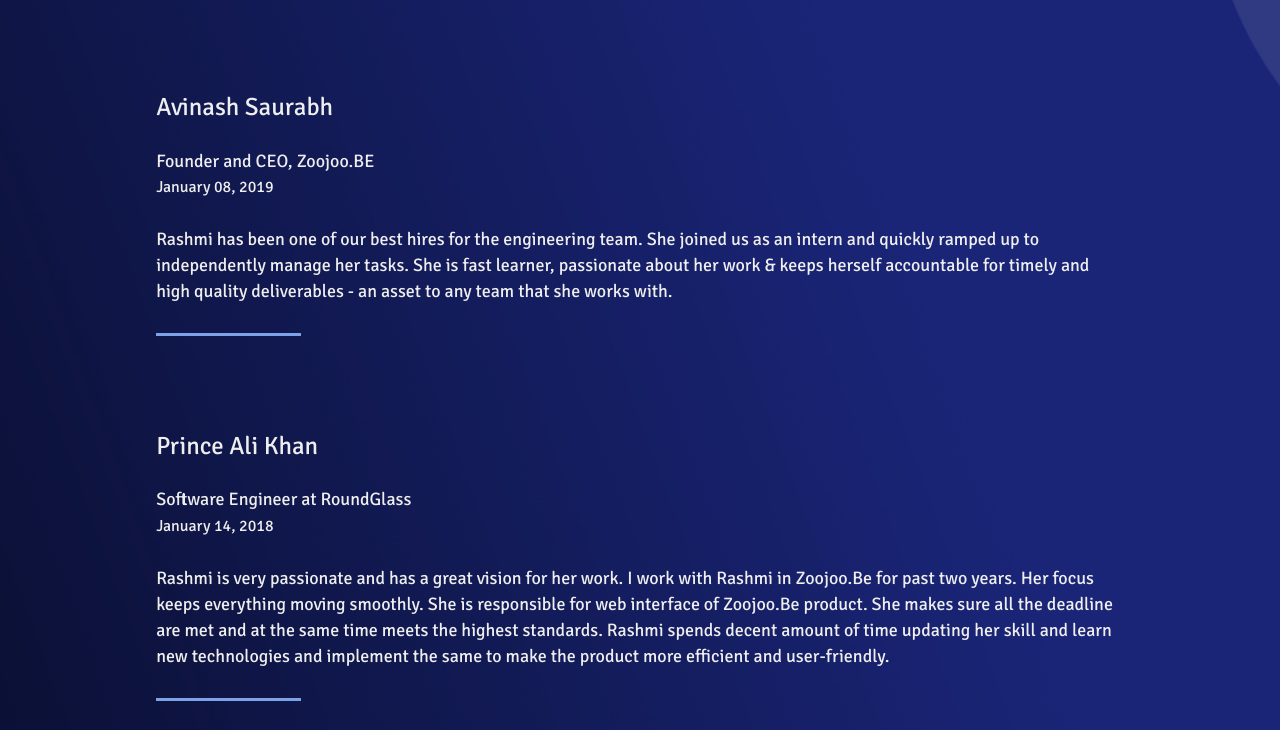
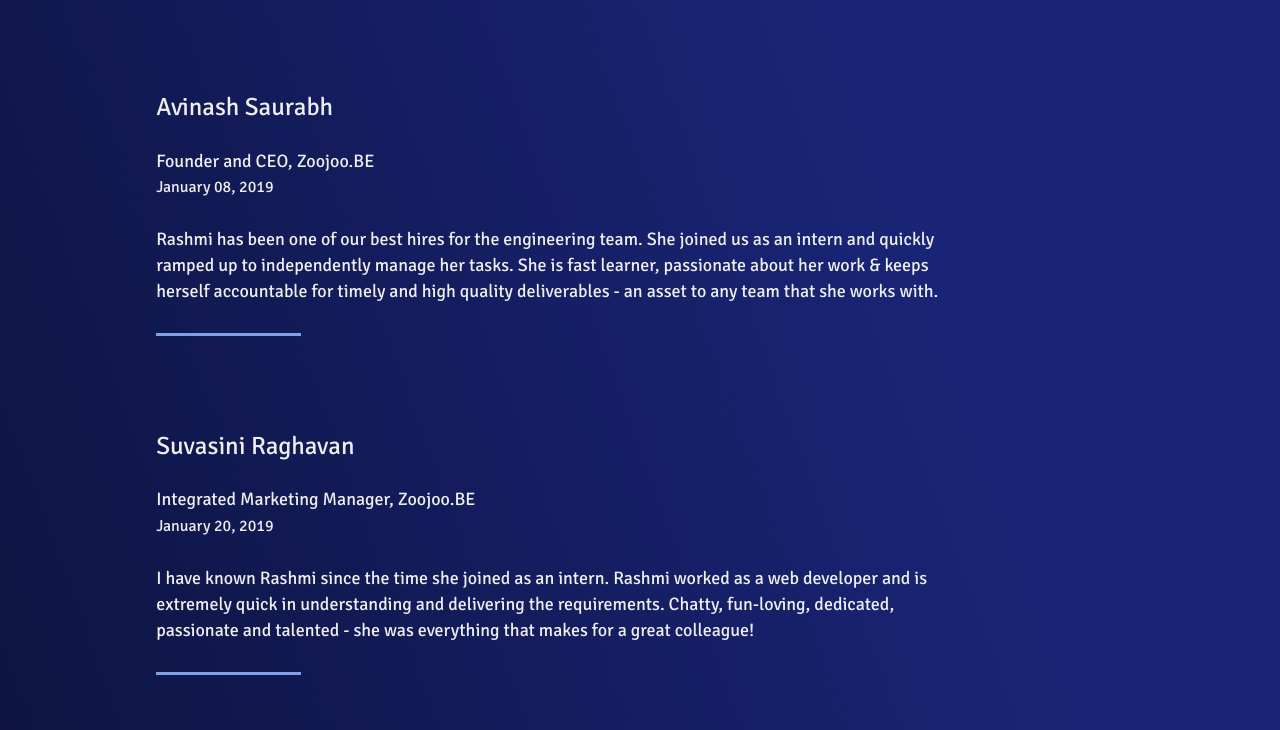
Before and after one commit to rashmiap/personal-website-react, a Gatsby site: page /recommendation in a window 1280 px wide. Shown: the part 222-952 px from the top of the page. Built offline with nearby package versions, Linux system fonts and the light colour scheme; Gatsby itself is replaced by a stand-in of ours.

Commit message:
added new reco style updated

```diff
--- a/src/data/About.js
+++ b/src/data/About.js
@@ -14,7 +14,7 @@ export default [
     {
         id: 3,
         title: "Recommendation",
-        description: "I am also very humbled by the words of some great professionals about my work. Here are my favorite.",
+        description: "I am also very humbled by the words of some great professionals about my work. Here are my favorites.",
         path: "/recommendation"
     }
 ];
--- a/src/data/Recommendation.js
+++ b/src/data/Recommendation.js
@@ -9,6 +9,14 @@ export default [
     },
     {
         id: 2,
+        name: "Suvasini Raghavan",
+        designation: "Integrated Marketing Manager, Zoojoo.BE",
+        userLink: "https://www.linkedin.com/in/suvasini-raghavan/",
+        dated: "January 20, 2019",
+        description: "I have known Rashmi since the time she joined as an intern. Rashmi worked as a web developer and is extremely quick in understanding and delivering the requirements. Chatty, fun-loving, dedicated, passionate and talented - she was everything that makes for a great colleague!"
+    },
+    {
+        id: 3,
         name: "Prince Ali Khan",
         designation: "Software Engineer at RoundGlass",
         userLink: "https://www.linkedin.com/in/princealikhan/",
@@ -16,7 +24,7 @@ export default [
         description: "Rashmi is very passionate and has a great vision for her work. I work with Rashmi in Zoojoo.Be for past two years. Her focus keeps everything moving smoothly. She is responsible for web interface of Zoojoo.Be product. She makes sure all the deadline are met and at the same time meets the highest standards. Rashmi spends decent amount of time updating her skill and learn new technologies and implement the same to make the product more efficient and user-friendly."
     },
     {
-        id: 3,
+        id: 4,
         name: "Prashanna Guru",
         designation: "Growth Product Manager at Great Learning",
         userLink: "https://www.linkedin.com/in/prashannaguru/",
--- a/src/styles/recStyle.js
+++ b/src/styles/recStyle.js
@@ -43,4 +43,5 @@ export const RecBox = styled.div`
 export const RecDes = styled.p`
   margin: 2% 0;
   font-weight: 300;
+  max-width: 85%;
 `
```
